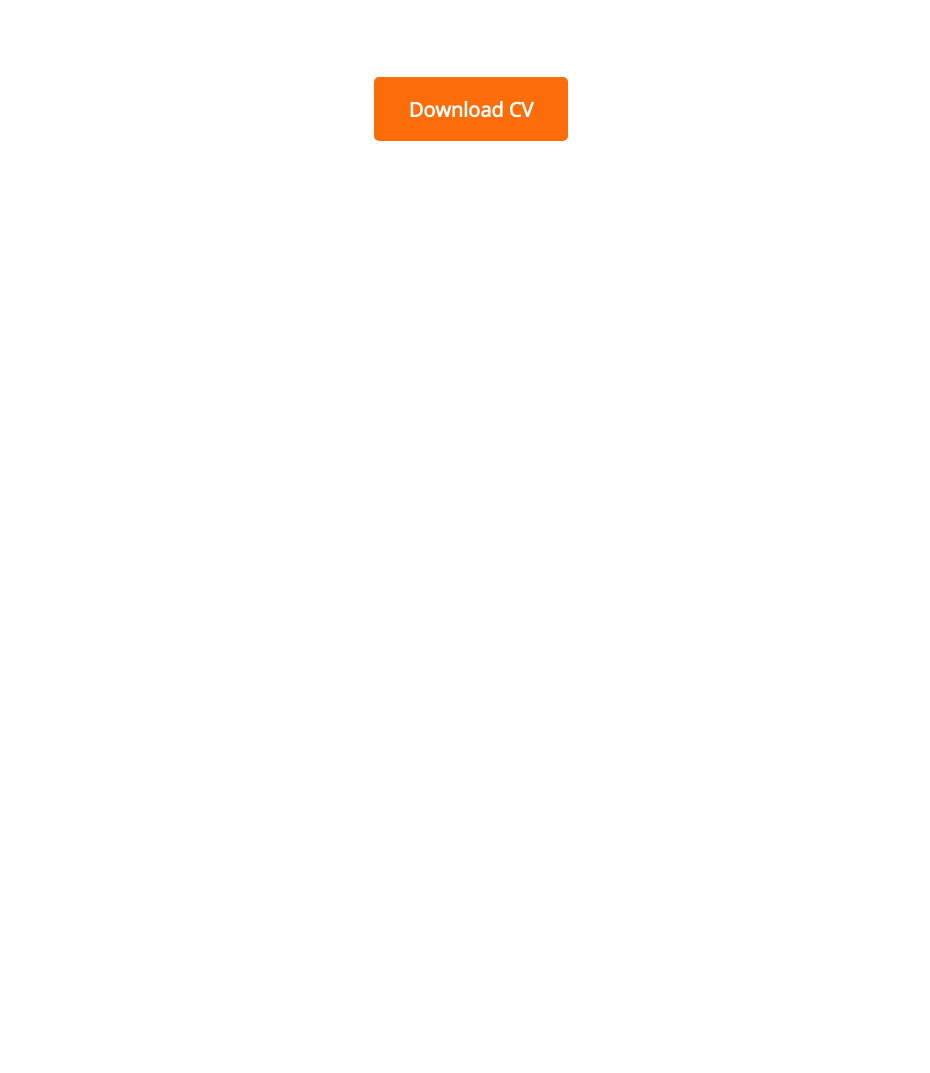
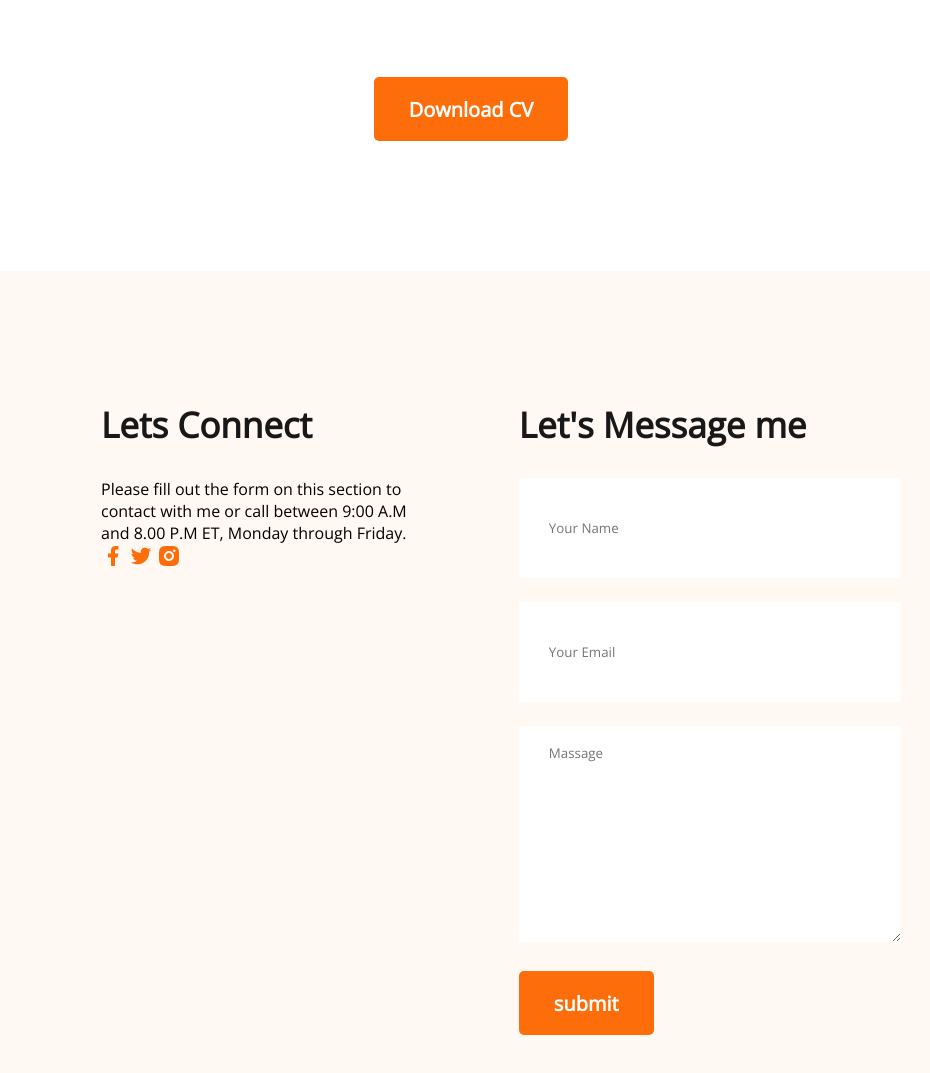
Before and after one commit to princeshain/developer-portfolio, a plain HTML site: page index.html in a window 1280 px wide. Shown: the part 3038-4111 px from the top of the page, without its empty margins (169-1099 px from the left). Before the commit the page ends 3309 px from the top, so only its background shows below. Drawn offline with nearby package versions, Linux system fonts and the light colour scheme.

Commit message:
added section-title contact

```diff
--- a/index.html
+++ b/index.html
@@ -179,6 +179,35 @@
                 <button class="btn-primary">Download CV</button>
             </div>
         </section>
+        <!-- contact section -->
+        <secetion class="contact">
+            <div>
+                <h3 class="section-title">Lets Connect</h3>
+                <p class="text-description">
+                    Please fill out the form on this section to contact with me or
+                     call between 9:00 A.M and 8.00 P.M ET, Monday through Friday.
+                </p>
+                <a href="">
+                    <img src="images/icons/facebook.png" alt="">
+                </a>
+                <a href="">
+                    <img src="images/icons/twitter.png" alt="">
+                </a>
+                <a href="">
+                    <img src="images/icons/insta.png" alt="">
+                </a>
+            </div>
+            <div>
+                <h3 class="section-title">Let's Message me</h3>
+                <form action="">
+                    <input type="text" name="" id="" placeholder="Your Name">
+                    <input type="email" name="" id="" placeholder="Your Email">
+                    <textarea name="" id="" cols="30" rows="10"
+                     placeholder="Massage"></textarea>
+                    <input class="btn-primary" type="submit" value="submit">
+                </form>
+            </div>
+        </secetion>
      </main>
     </bode>
  </html>
--- a/styles/portfolio.css
+++ b/styles/portfolio.css
@@ -161,3 +161,25 @@ main{
     margin-top: 50px;
     text-align: center;
 }
+/* contact styles */
+.contact{
+    display: flex;
+    gap: 100px;
+    background: #FFF8F3;
+    padding: 130px 200px;
+}
+.contact .section-title{
+    text-align: left;
+}
+.contact input[type="text"], input[type="email"], textarea{
+    margin-bottom: 24px;
+    border: 0;
+    width: 100%;
+    padding: 18px 30px;
+}
+input{
+    height: 64px;
+}
+.contact a{
+    text-decoration: none;
+}
```
